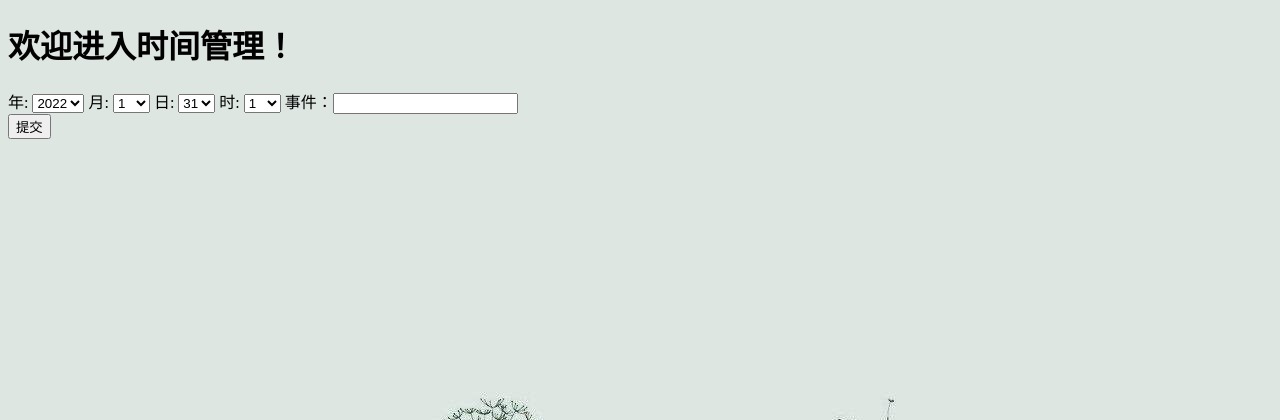
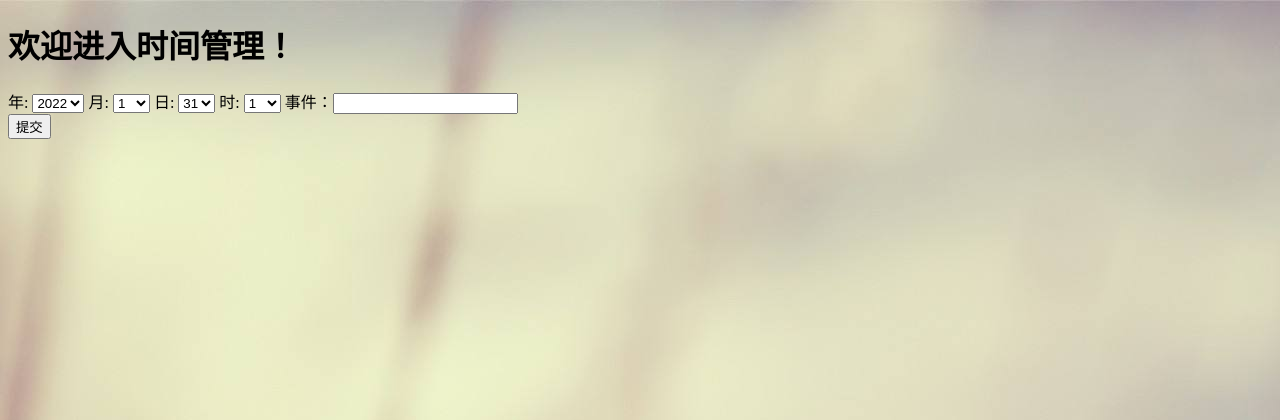
Before and after one commit to wlf621/timeManager, a Flask app: page / in a window 1280 px wide. Shown: the top 420 px of the page. Run offline with Flask 2, Linux system fonts and the light colour scheme.

Commit message:
背景图片尺寸

```diff
--- a/templates/index.html
+++ b/templates/index.html
@@ -7,9 +7,7 @@
 <style>
 	body
 	{
-		background-image: url('images/background.jpg');
-		background-size:100%;
-		background-repeat:no-repeat;
+		background-image: url('images/background1.jpeg');
 	}
 </style>
 
```
Also changed, not shown: static/images/background.jpg (deleted), static/images/background1.jpeg (added).
